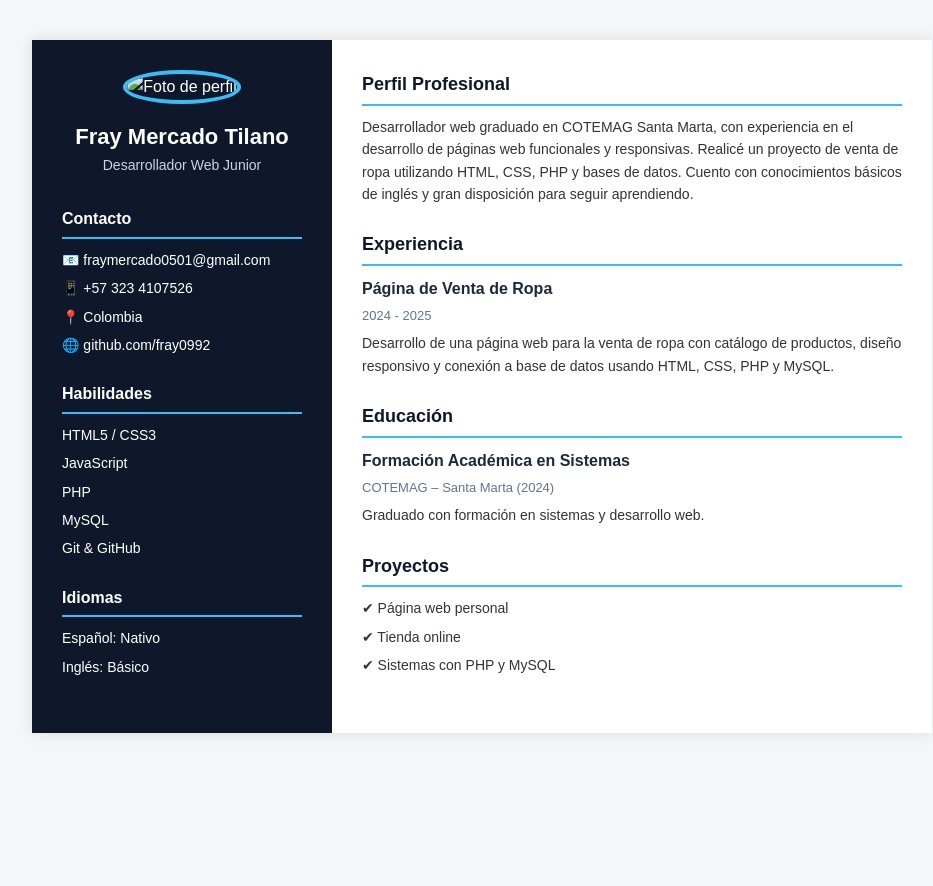
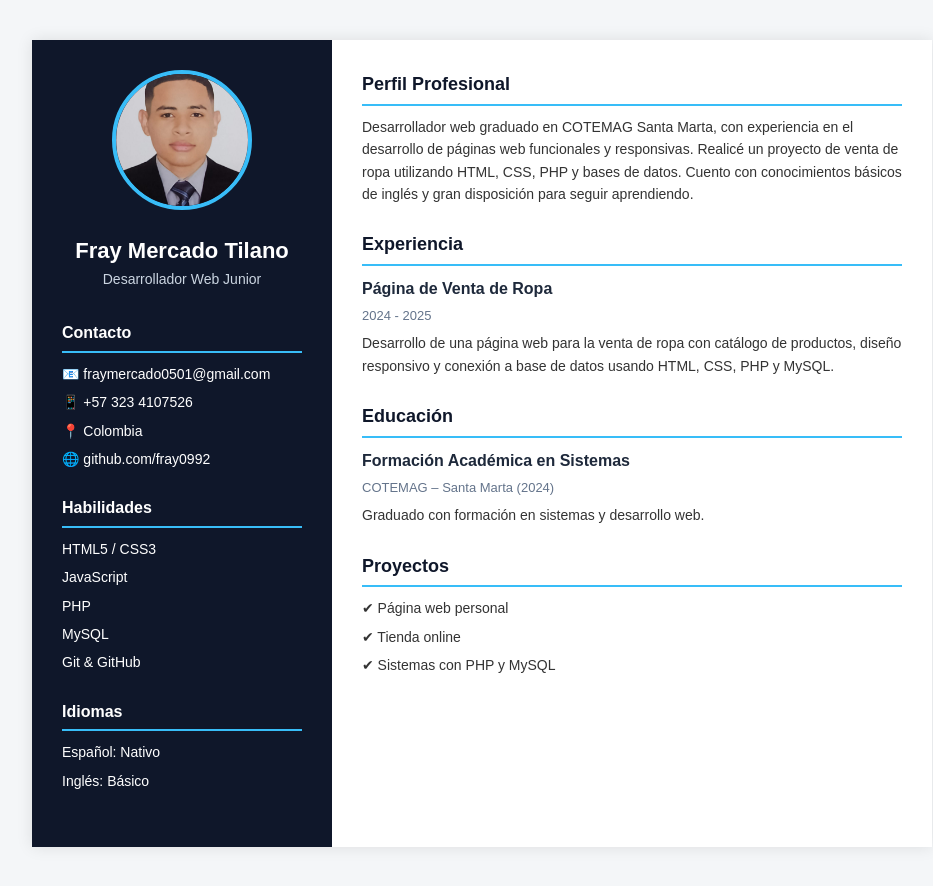
Before and after one commit to fray0992/hoja_de_vida, a plain HTML site: page index.html in a window 1280 px wide. Shown: the whole page, without its empty margins (158-1091 px from the left). Before the commit the page ends 800 px from the top, so only its background shows below. Drawn offline with Linux system fonts and the light colour scheme.

Commit message:
Change profile image filename to 'foto.jpeg'
Updated profile image filename from 'foto.jpg' to 'foto.jpeg'.

```diff
--- a/index.html
+++ b/index.html
@@ -122,7 +122,7 @@
     <aside class="left">
       <div class="perfil">
         <!-- Reemplaza foto.jpg por tu imagen -->
-        <img src="foto.jpg" alt="Foto de perfil">
+        <img src="foto.jpeg" alt="Foto de perfil">
         <h1>Fray Mercado Tilano</h1>
         <p>Desarrollador Web Junior</p>
       </div>
```
